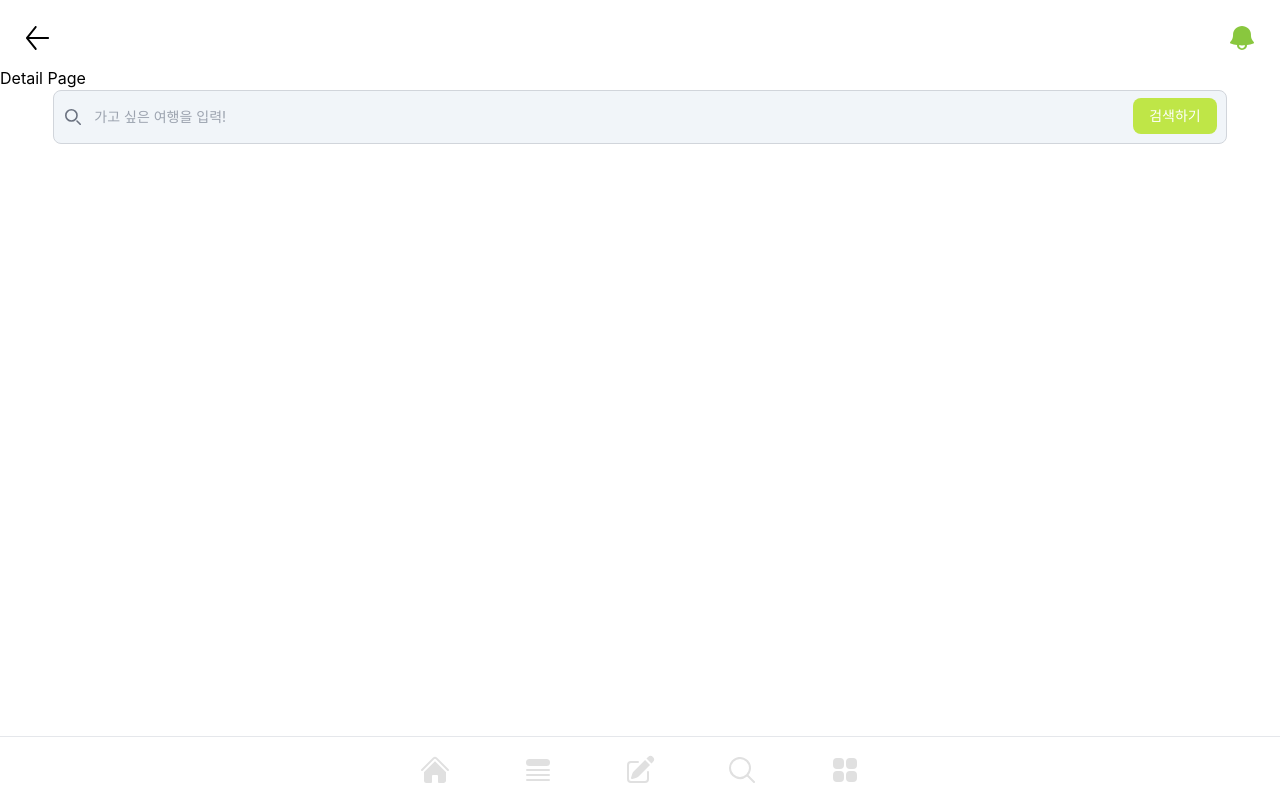
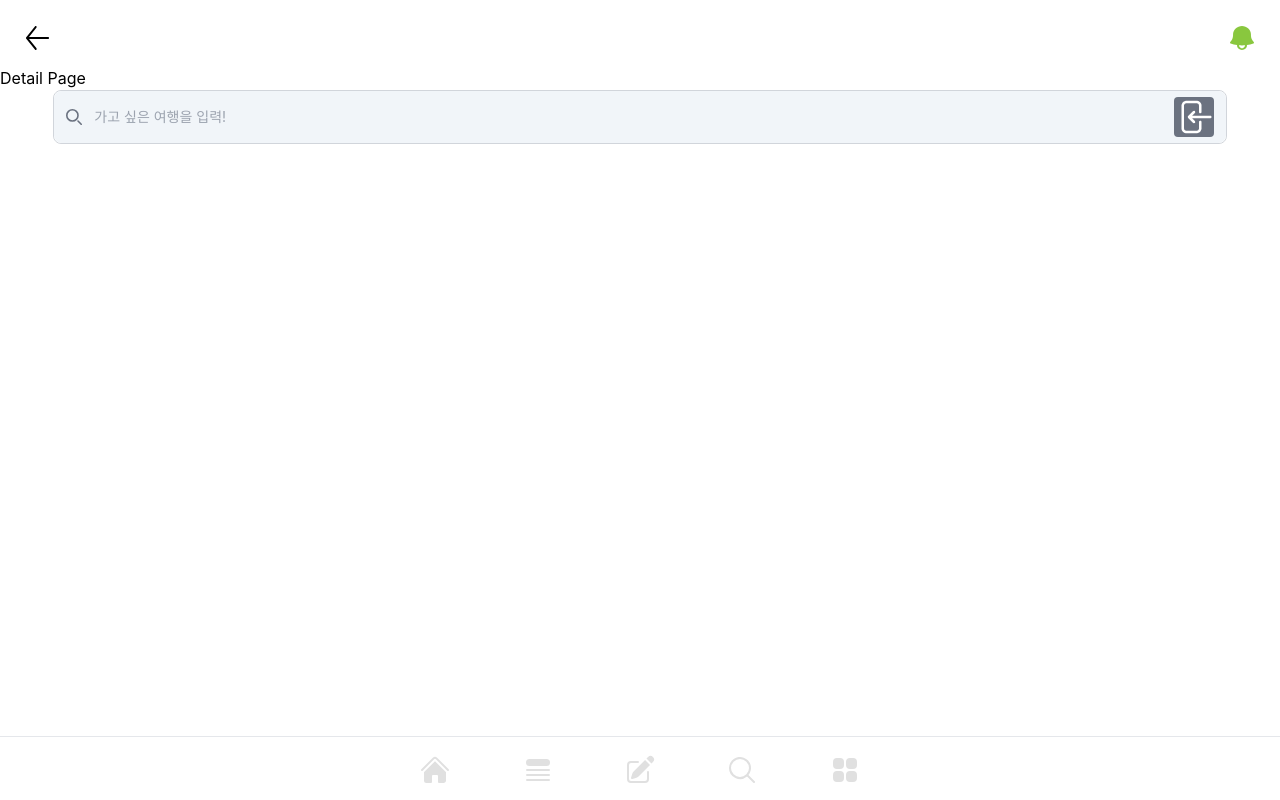
Before and after one commit to flution/PlanT_FE, a React (Create React App) app: page /detail in a window 1280 px wide. Built offline with nearby package versions, Linux system fonts and the light colour scheme.

Commit message:
"Feat : 검색 바 만들음, API 로직은 아직 안들어가있음"

```diff
--- /dev/null
+++ b/src/components/Button/SearchButton.tsx
@@ -0,0 +1,28 @@
+import React from 'react';
+
+interface SearchButtonProps {
+  onClick: (e: React.FormEvent) => void;
+  isFocused: boolean;
+}
+
+const SearchButton: React.FC<SearchButtonProps> = ({ onClick, isFocused }) => {
+  return (
+    <button
+      type="submit"
+      onClick={onClick}
+      className={`w-10 h-10 rounded transition-colors ${
+        isFocused ? 'bg-main-green' : 'bg-gray-500'
+      }`}
+      style={{
+        backgroundImage: 'url(/img/exportW.png)',
+        backgroundSize: 'contain',
+        backgroundRepeat: 'no-repeat',
+        backgroundPosition: 'center',
+      }}
+    >
+      <span className="sr-only">Search</span>
+    </button>
+  );
+};
+
+export default SearchButton;
--- a/src/components/Search/SearchBar.tsx
+++ b/src/components/Search/SearchBar.tsx
@@ -1,15 +1,60 @@
-import React from 'react';
+import React, { useState } from 'react';
+import SearchButton from '../Button/SearchButton';
 
 const SearchBar: React.FC = () => {
+  const [query, setQuery] = useState('');
+  const [results, setResults] = useState<{ name: string }[]>([]);
+  const [isFocused, setIsFocused] = useState(false);
+
+  const handleSearch = async (e: React.FormEvent) => {
+    e.preventDefault();
+
+    const mockResults = [
+      { name: '서울' },
+      { name: '부산' },
+      { name: '제주도' },
+      { name: '강릉' },
+      { name: '전주' },
+    ];
+
+    if (query.trim() === '') {
+      // 공백 상황에서는 모든 데이터를 가나다 순으로 정렬하여 호출
+      const sortedResults = mockResults.sort((a, b) =>
+        a.name.localeCompare(b.name),
+      );
+      setResults(sortedResults);
+    } else {
+      // 검색어와 일치하는 결과를 필터링하고 가나다 순으로 정렬
+      const filteredResults = mockResults
+        .filter((result) => result.name.includes(query))
+        .sort((a, b) => a.name.localeCompare(b.name));
+      setResults(filteredResults);
+    }
+
+    // API 호출 부분은 주석 처리
+    // try {
+    //   const response = await fetch(`https://api.example.com/search?q=${query}`);
+    //   const data = await response.json();
+    //   setResults(data.results); // 데이터 형식에 맞게 설정하세요.
+    // } catch (error) {
+    //   console.error('Error fetching search results:', error);
+    // }
+  };
+
   return (
-    <form className="w-11/12 mx-auto">
+    <div>
+      <form className="w-11/12 mx-auto" onSubmit={handleSearch}>
         <label
           htmlFor="default-search"
           className="mb-2 text-sm font-medium text-gray-900 sr-only dark:text-white"
         >
           Search
         </label>
-      <div className="relative">
+        <div
+          className={`relative rounded-lg border transition-colors ${
+            isFocused ? 'border-main-green' : 'border-gray-300'
+          }`}
+        >
           <div className="absolute inset-y-0 left-0 flex items-center pl-3 pointer-events-none">
             <svg
               className="w-4 h-4 text-gray-500 dark:text-gray-400"
@@ -30,18 +75,35 @@ const SearchBar: React.FC = () => {
           <input
             type="search"
             id="default-search"
-          className="block w-full p-4 pl-10 text-sm text-gray-900 border border-gray-300 rounded-lg bg-slate-100 focus:ring-blue-500 focus:border-blue-500 dark:bg-gray-700 dark:border-gray-600 dark:placeholder-gray-400 dark:text-white dark:focus:ring-blue-500 dark:focus:border-blue-500"
+            className={`block w-full p-4 pl-10 text-sm text-gray-900 rounded-lg transition-colors focus:outline-none ${
+              isFocused
+                ? 'border-none ring-2 ring-hover-green'
+                : 'bg-slate-100 dark:bg-gray-700'
+            }`}
             placeholder="가고 싶은 여행을 입력!"
             required
+            value={query}
+            onChange={(e) => setQuery(e.target.value)}
+            onFocus={() => setIsFocused(true)}
+            onBlur={() => setIsFocused(false)}
           />
-        <button
-          type="submit"
-          className="text-white absolute right-2.5 bottom-2.5 bg-main-green hover:bg-hover-green focus:ring-4 focus:outline-none focus:ring-blue-300 font-medium rounded-lg text-sm px-4 py-2 dark:bg-main-green dark:hover:bg-hover-green dark:focus:ring-blue-800"
-        >
-          검색하기
-        </button>
+          <div className="absolute inset-y-0 right-0 flex items-center pr-3">
+            <SearchButton onClick={handleSearch} isFocused={isFocused} />
+          </div>
         </div>
       </form>
+      <div>
+        {results.length > 0 && (
+          <ul className="mt-4">
+            {results.map((result, index) => (
+              <li key={index} className="p-2 border-b border-gray-300">
+                {result.name}
+              </li>
+            ))}
+          </ul>
+        )}
+      </div>
+    </div>
   );
 };
 
--- a/src/pages/MainPage.tsx
+++ b/src/pages/MainPage.tsx
@@ -2,6 +2,7 @@ import React from 'react';
 
 import VerticalCard from '../components/Card/VerticalCard';
 import HorizontalCard from '../components/Card/HorizontalCard';
+// import SearchBar from '../components/Search/SearchBar';
 
 const MainPage: React.FC = () => {
   return (
```
Also changed, not shown: public/img/exportW.png (added). Lines whose indentation alone changed are shown as unchanged.
